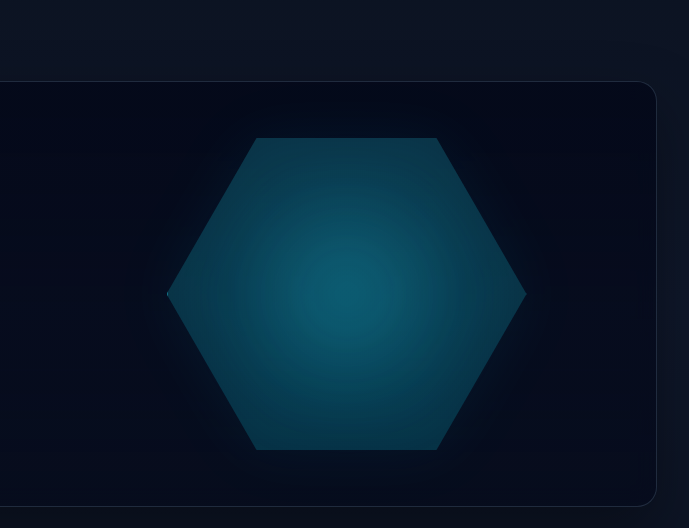
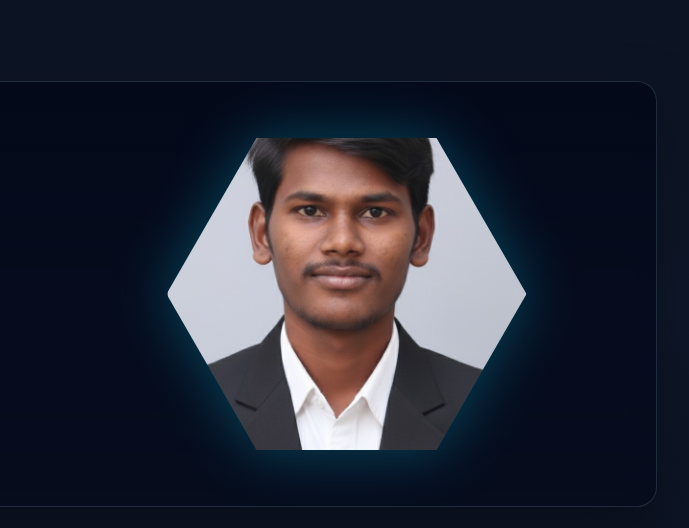
Before and after one commit to BALASURIYA-PERIYASAMY/balasuriya-portfolio, a plain HTML site: page index.html in a window 1280 px wide. Shown: the part 96-624 px from the top of the page, 591-1280 px from the left. Drawn offline with nearby package versions, Linux system fonts and the light colour scheme.

Commit message:
Change profile image format from jpg to jpeg

```diff
--- a/index.html
+++ b/index.html
@@ -169,7 +169,7 @@
             <div class="hex-wrap">
               <div class="hex-glow"></div>
               <div class="hex-mask">
-                <img src="assets/images/profile/profile.jpg" alt="Profile" class="hex-img" />
+                <img src="assets/images/profile/profile.jpeg" alt="Profile" class="hex-img" />
               </div>
             </div>
           </div>
```
